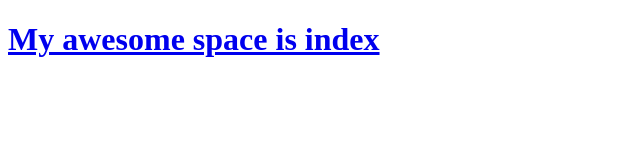
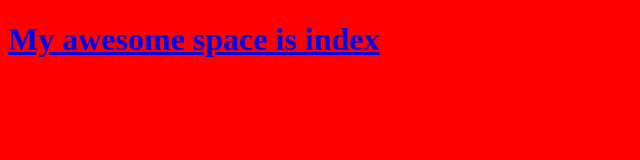
Before and after one commit to ian-mcguire/ACE-Practice, a plain HTML site: page about.html in a window 1280 px wide. Shown: the whole page, without its empty margins (0-640 px from the left). Drawn offline with Linux system fonts and the light colour scheme.

Commit message:
Update about.html

```diff
--- a/about.html
+++ b/about.html
@@ -7,7 +7,7 @@
         <title>ACE Project</title>
 
         <!-- Load external CSS styles -->
-        <link rel="stylesheet" href="styles.css">
+        <link rel="stylesheet" href="aboutCSS.css">
 
     </head>
 
```
